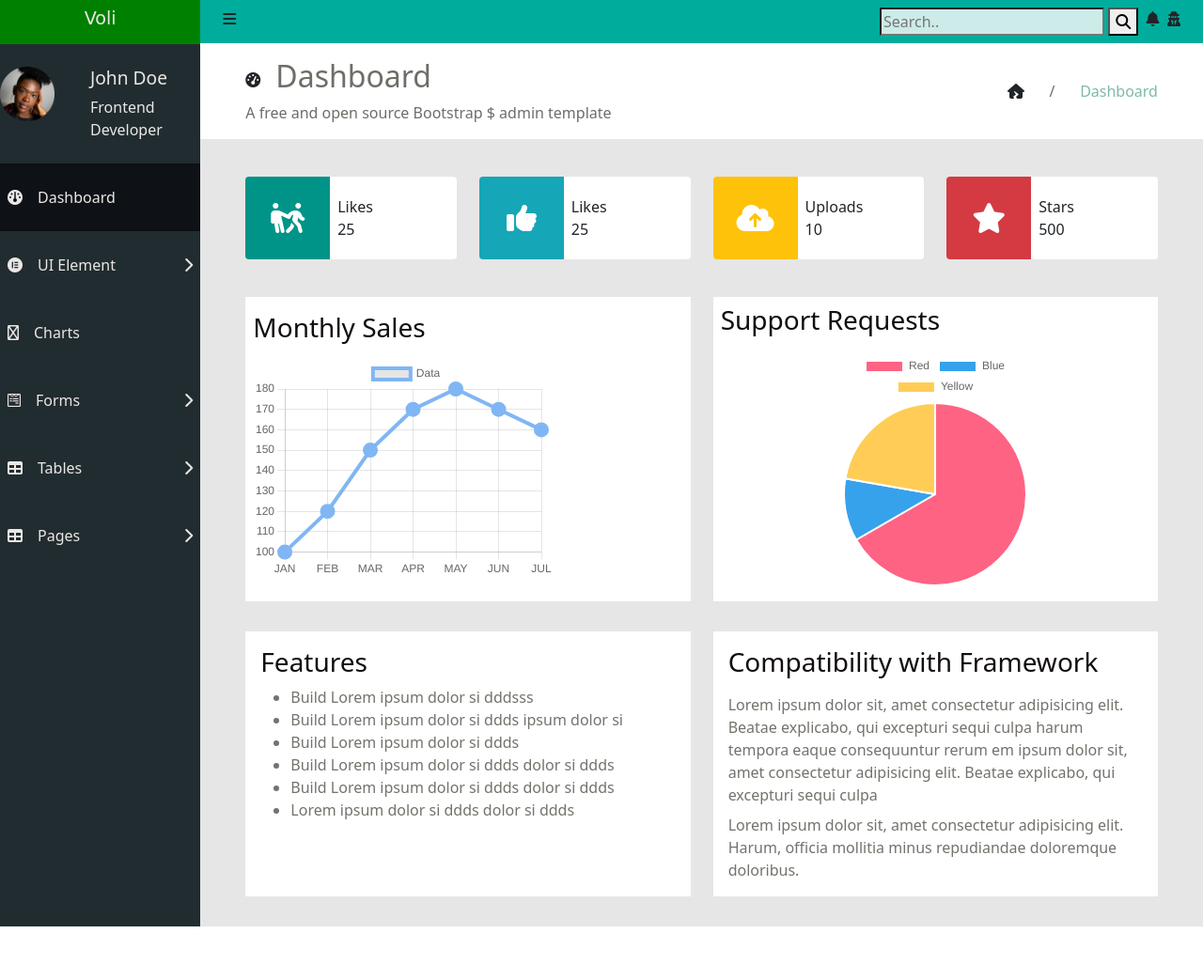
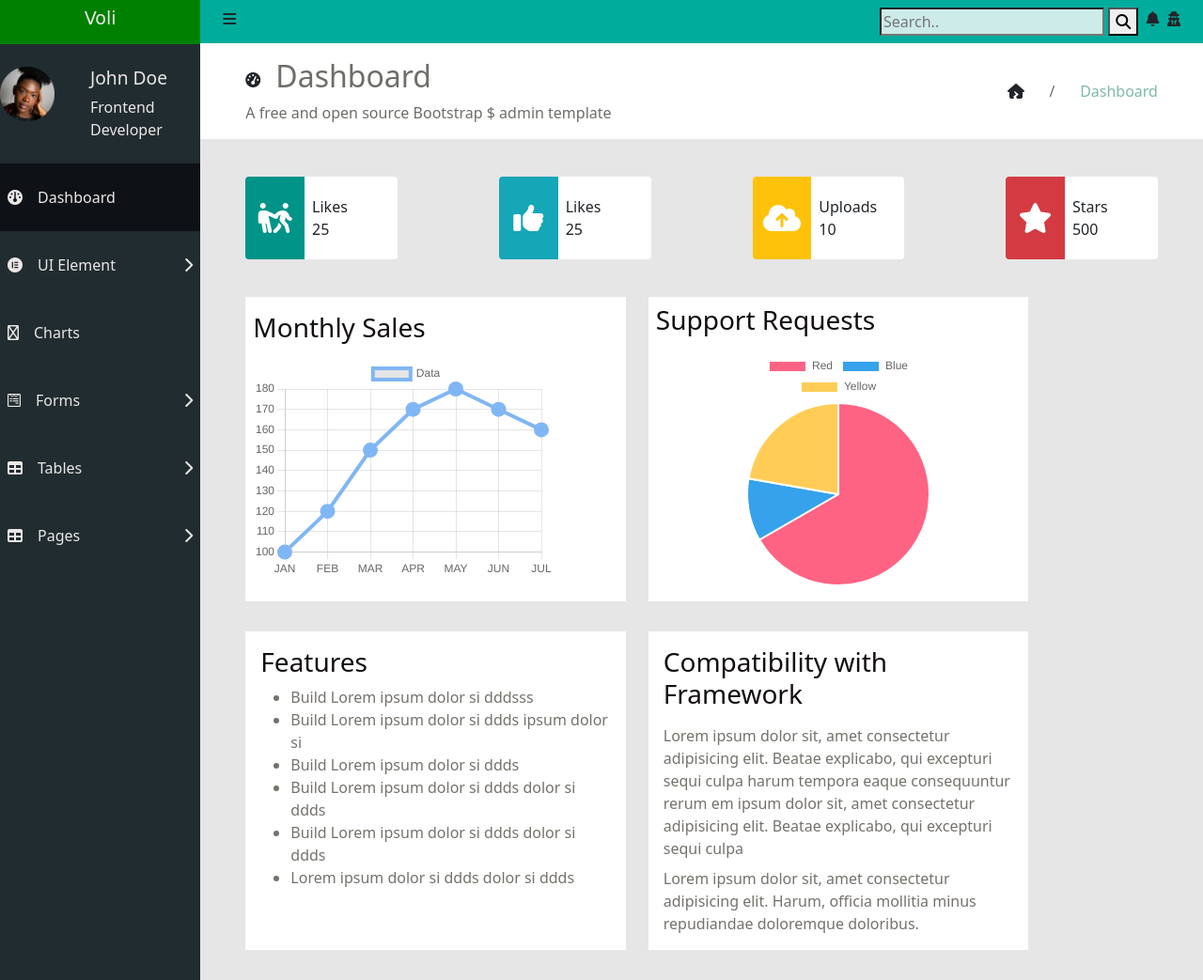
Before and after one commit to oyenuga17-Tutorial/Simple-Dashboard, a plain HTML site: page index.html in a window 1280 px wide. Shown: the whole page at 94% size. Before the commit the page ends 986 px from the top, so only its background shows below. Drawn offline with nearby package versions, Linux system fonts and the light colour scheme; a web font is replaced by a local one.

Commit message:
modified code

```diff
--- a/index.html
+++ b/index.html
@@ -173,8 +173,8 @@
             </div>
 
             <div class="lower-section px-5 py-3">
-              <div class="row column-gap-4 py-3">
-                <div class="col my-2">
+              <div class="row d-flex justify-content-between py-3">
+                <div class="col-md-2 my-2">
                   <div class="d-flex small-card">
                     <div
                       class="card-icon-1 card-icon d-flex justify-content-center align-items-center"
@@ -187,7 +187,7 @@
                     </div>
                   </div>
                 </div>
-                <div class="col my-2">
+                <div class="col-md-2 my-2">
                   <div class="d-flex small-card">
                     <div
                       class="card-icon-2 card-icon d-flex justify-content-center align-items-center"
@@ -200,7 +200,7 @@
                     </div>
                   </div>
                 </div>
-                <div class="col my-2">
+                <div class="col-md-2 my-2">
                   <div class="d-flex small-card">
                     <div
                       class="card-icon-3 card-icon d-flex justify-content-center align-items-center"
@@ -213,7 +213,7 @@
                     </div>
                   </div>
                 </div>
-                <div class="col my-2">
+                <div class="col-md-2 my-2">
                   <div class="d-flex small-card">
                     <div
                       class="card-icon-4 card-icon d-flex justify-content-center align-items-center"
@@ -229,7 +229,7 @@
               </div>
               <div class="chart row column-gap-4">
                 <div
-                  class="col charts my-3 p-2 d-flex justify-content-center flex-column"
+                  class="col-md-5 col-12 charts my-3 p-2 d-flex justify-content-center flex-column"
                 >
                   <h3>Monthly Sales</h3>
                   <div
@@ -243,7 +243,7 @@
                   </div>
                 </div>
                 <div
-                  class="col charts my-3 p-2 d-flex justify-content-center flex-column"
+                  class="col-md-5 col-12 charts my-3 p-2 d-flex justify-content-center flex-column"
                 >
                   <h3>Support Requests</h3>
                   <div style="width: 250px" class="align-self-center py-2">
@@ -251,8 +251,8 @@
                   </div>
                 </div>
               </div>
-              <div class="row article-card column-gap-4 last-row">
-                <div class="col feature-card px-3 py-3 my-3">
+              <div class="row article-card column-gap-4 last-row ">
+                <div class=" col-12 col-md-5 feature-card px-3 py-3 my-3">
                   <h3>Features</h3>
                   <ul>
                     <li>Build Lorem ipsum dolor si dddsss</li>
@@ -264,7 +264,7 @@
                   </ul>
                 </div>
 
-                <div class="col compatibilty-card px-3 py-3 my-3">
+                <div class=" col-md-5 col-12 compatibilty-card px-3 py-3 my-3">
                   <h3>Compatibility with Framework</h3>
                   <p class="py-2">
                     Lorem ipsum dolor sit, amet consectetur adipisicing elit.
--- a/style.css
+++ b/style.css
@@ -111,20 +111,21 @@ input {
 
 .card-title {
   background-color: white;
-  width: 60%;
+  width: 150%;
   padding-left: 0.5rem;
   padding-block: 20px;
 }
 .small-card {
   border-radius: 4px;
   overflow: hidden;
+  width: 100%;
 }
 
 .small-card-wrapper {
 }
 .card-icon {
   background-color: hsl(175, 100%, 29%);
-  width: 40%;
+  width: 100%;
 }
 .card-icon i {
   color: hsl(357, 64%, 100%);
```
Also changed, not shown: 1 other file.
